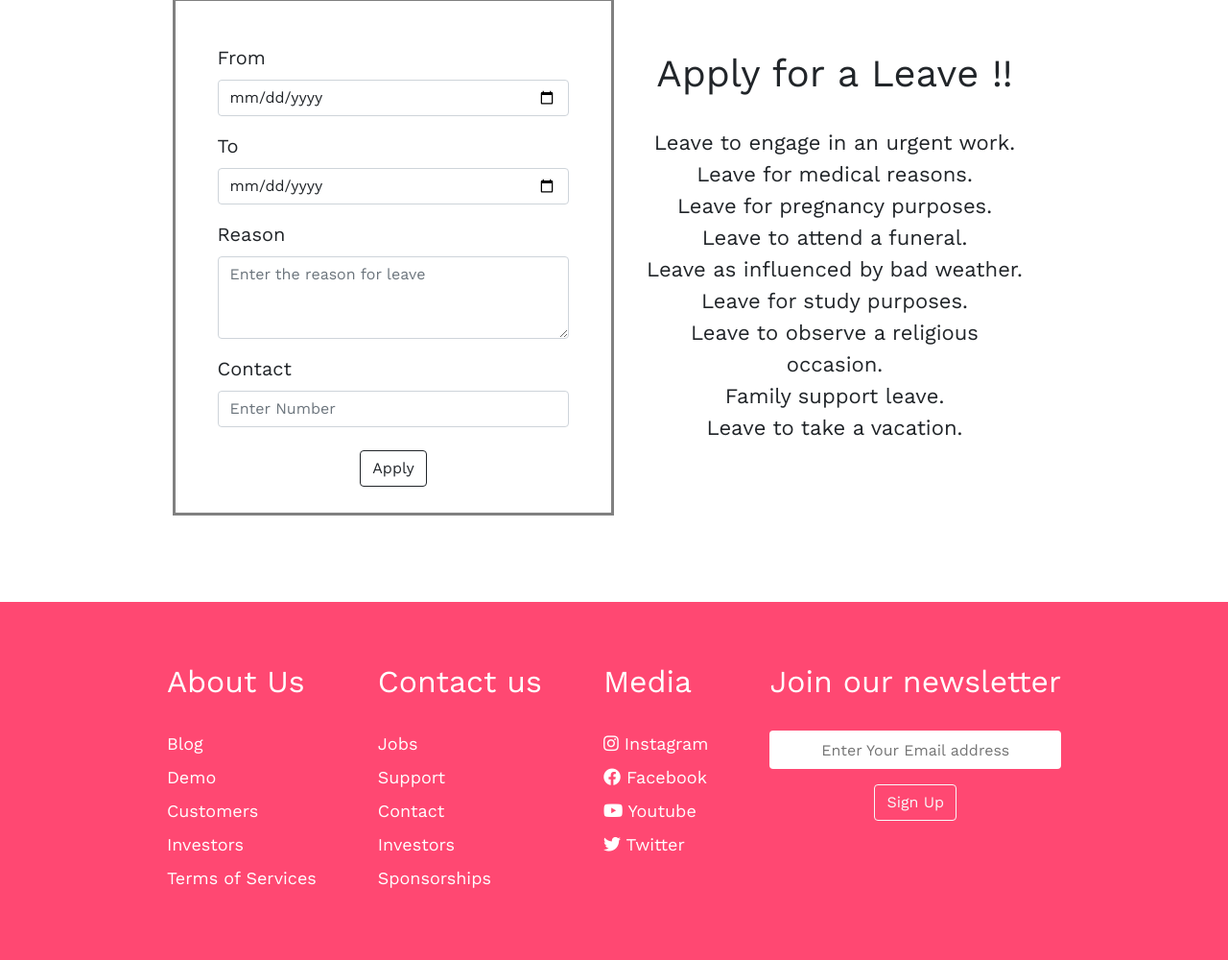
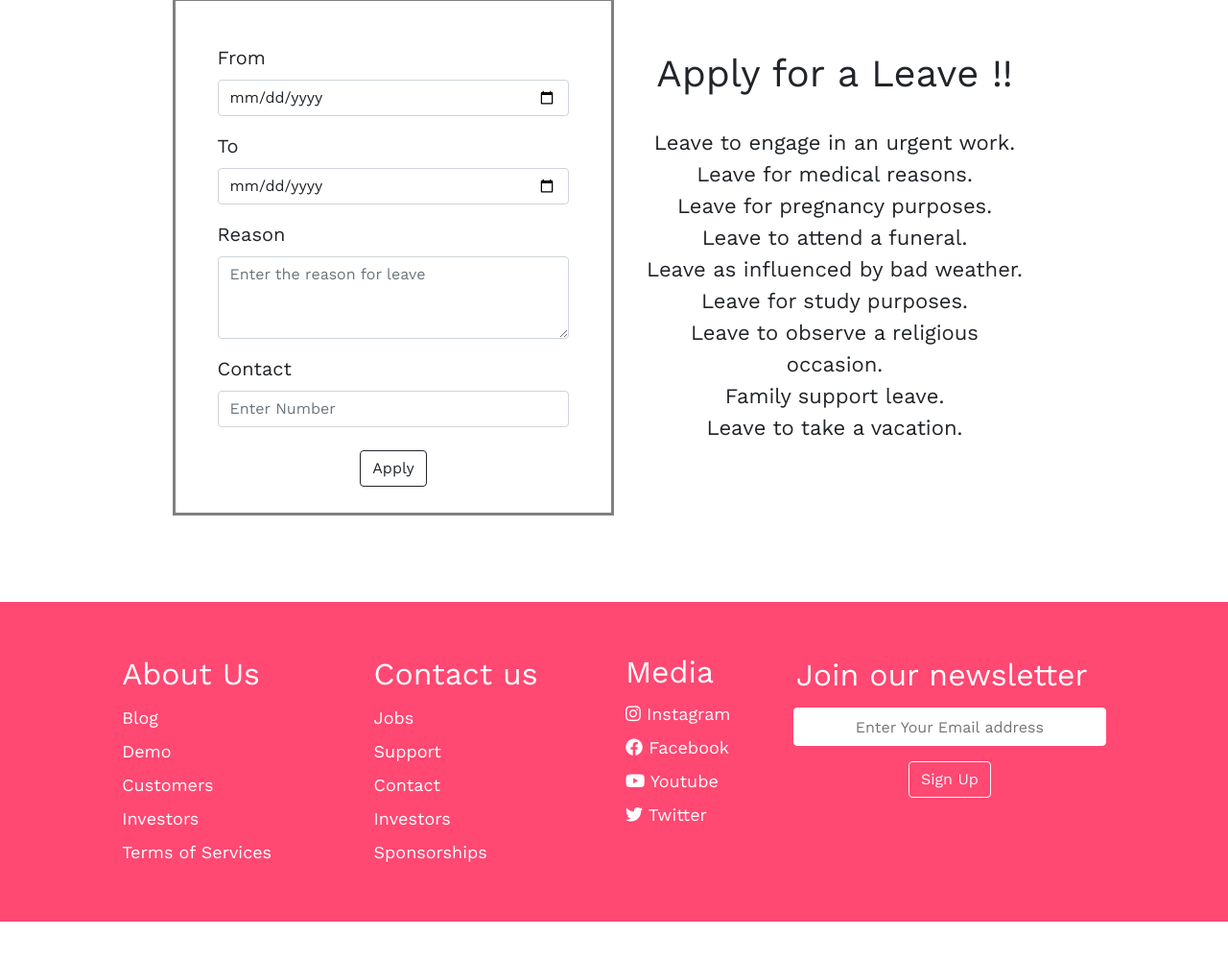
Before and after one commit to Rakesh-Naidu/Employee-transport-management-system-user-page, a website: page public/index.html in a window 1280 px wide. Shown: the part 988-1988 px from the top of the page at 96% size. After the commit the page ends 1948 px from the top, so only its background shows below. Drawn offline with nearby package versions, Linux system fonts and the light colour scheme.

Commit message:
Added user page files

```diff
--- a/public/index.css
+++ b/public/index.css
@@ -95,9 +95,9 @@ body{
   }
 
   /* footer  */
-#footer-container{
+  #footer-container{
+    padding:4% 9%;
     background-color: #ff4872;
-    padding:5% 10% 5% 10%;
     color: #fff;
 }
 .footer{
@@ -105,34 +105,30 @@ body{
     justify-content: center;
     flex-wrap: wrap;
     margin: 0 auto;
+    border: none;
     font-size: large;
 }
 .footer-heading{
     display: flex;
     flex-direction: column;
-    margin-right:4rem;
-}
-.footer-heading h2{
-    margin-bottom: 2rem;
 }
 .footer-heading a{
     color: #fff;
     text-decoration: none;
     margin-bottom:0.5rem;
 }
+.colch{
+    padding: 2% 5% 2% 0%;
+}
 .footer-heading a:hover{
-    color:#000;
     transition: 0.3s ease-out;
-}
-.footer-email-form h2{
-    margin-bottom: 2rem;
 }
 #footer-email{
     width: 100%;
     height: 40px;
     border-radius:4px;
     outline: none;
-    border: none;
+    border: solid 1px white;
     font-size: 1rem;
     margin-bottom: 1rem;
 }
@@ -140,7 +136,6 @@ body{
   text-align: center;
 }
 .footer-email-btn{
-    height:40px;
     border-radius:4px;
     outline: none;
     border: none;
--- a/public/index.html
+++ b/public/index.html
@@ -131,44 +131,44 @@
     </section>
 
     <!-- footer  -->
-    <div id="footer-container">
-        <div class="footer">
-          <div class="footer-heading footer-1">
-            <h2>About Us</h2>
+    <footer id="footer-container">
+        <div class="footer row">
+          <div class="col-lg-3 col-sm-12 footer-heading footer-1">
+            <h2 class="colch">About Us</h2>
             <a href="#footer-container">Blog</a>
             <a href="#footer-container">Demo</a>
             <a href="#footer-container">Customers</a>
             <a href="#footer-container">Investors</a>
             <a href="#footer-container">Terms of Services</a>
           </div>
-          <div class="footer-heading footer-2">
-            <h2>Contact us</h2>
+          <div class="col-lg-3 col-sm-12 footer-heading footer-2">
+            <h2 class="colch">Contact us</h2>
             <a href="#footer-container">Jobs</a>
             <a href="#footer-container">Support</a>
             <a href="#footer-container">Contact</a>
             <a href="#footer-container">Investors</a>
             <a href="#footer-container">Sponsorships</a>
           </div>
-          <div class="footer-heading footer-3">
-            <h2>Media</h2>
+          <div class="col-lg-2 col-sm-12 footer-heading footer-3">
+            <h2 class="colch">Media</h2>
             <a href="https://www.instagram.com/"><i class="fab fa-instagram"></i> Instagram</a>
             <a href="https://www.facebook.com/"><i class="fab fa-facebook"></i> Facebook</a>
             <a href="https://www.youtube.com/"><i class="fab fa-youtube"></i> Youtube</a>
             <a href="https://twitter.com/"><i class="fab fa-twitter"></i> Twitter</a>
           </div>
-          <div class="footer-email-form text-center">
-            <h2>Join our newsletter</h2>
+          <div class="col-lg-4 col-sm-12 footer-email-form text-center">
+            <h2 class="colch">Join our newsletter</h2>
             <form action="#" class="text-center">
                 <div>
                     <input type="email" class="frm" autocomplete="off" placeholder="Enter Your Email address" id="footer-email" required>
                 </div>
                 <div>
-                    <input type="submit"value="Sign Up" class="btn btn-outline-light text-center letsgo">
+                    <input type="submit"value="Sign Up" class="btn btn-outline-light text-center">
                 </div>
             </form>
           </div>
         </div>
-      </div>
+      </footer>
 
     <!-- script  -->
     <script>
```
